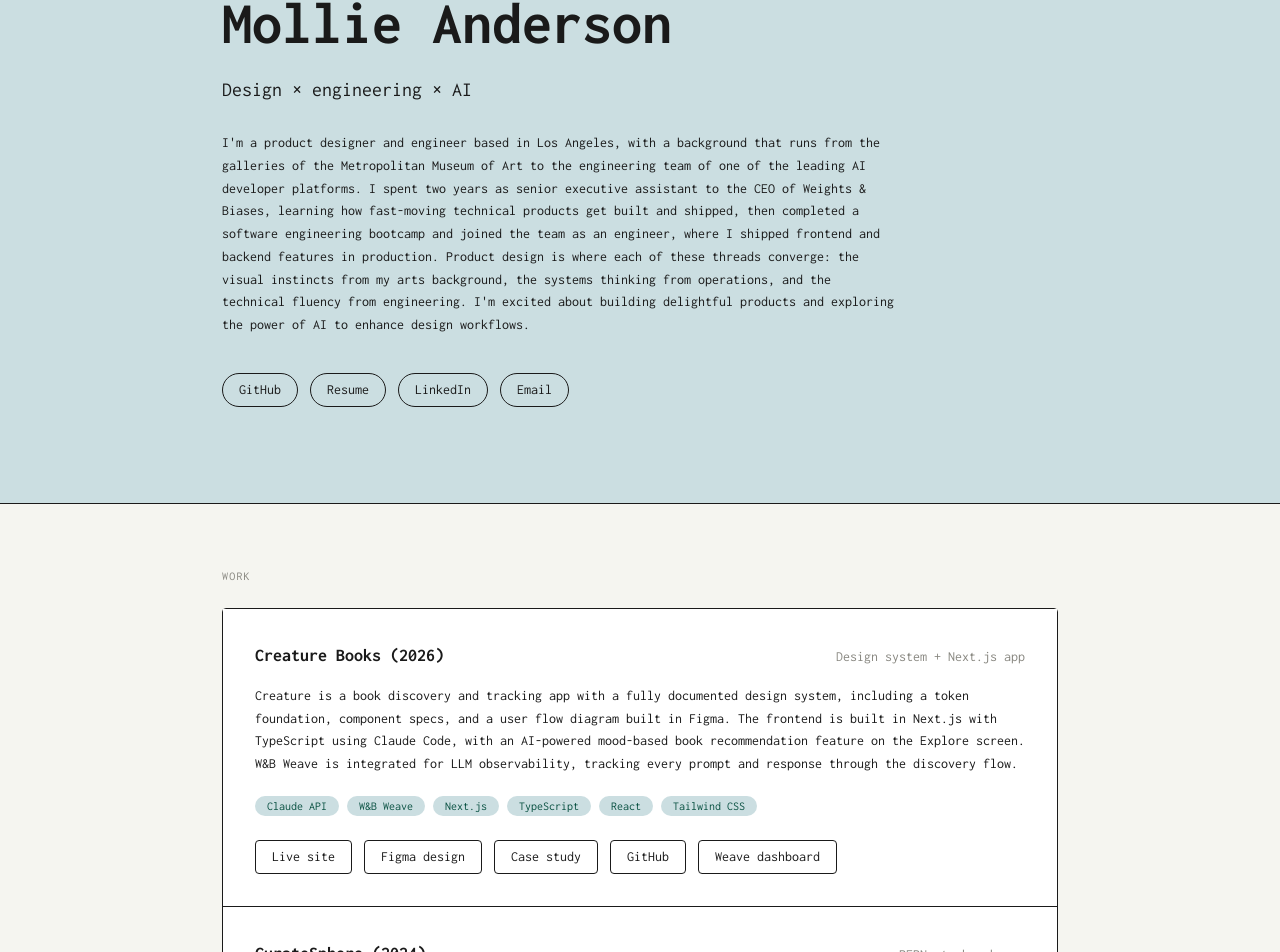
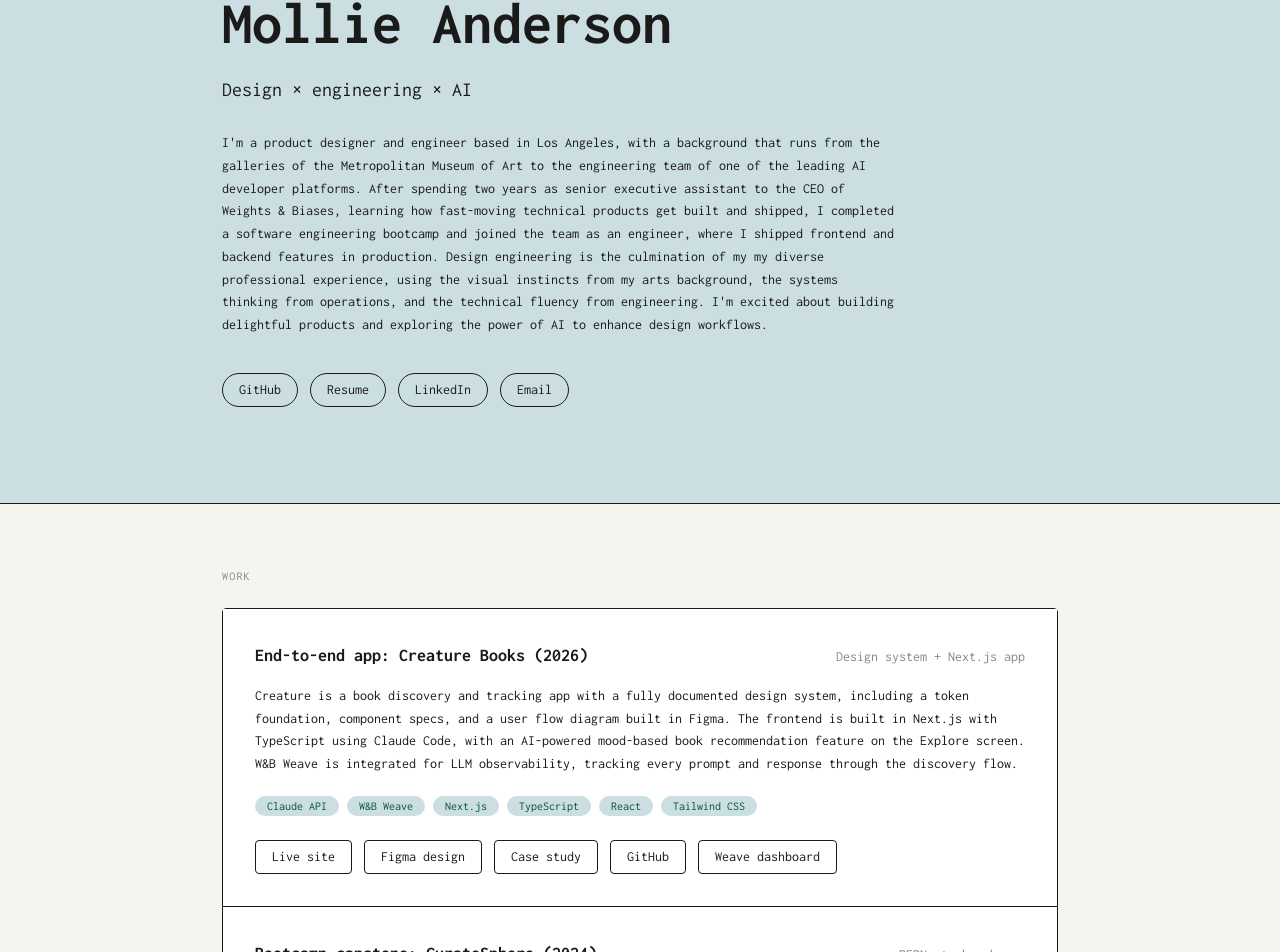
Before and after one commit to molliean/mollie-anderson, a Next.js app: page / in a window 1280 px wide. Shown: the part 111-1063 px from the top of the page. Built offline with nearby package versions, Linux system fonts and the light colour scheme.

Commit message:
bio update

```diff
--- a/app/page.tsx
+++ b/app/page.tsx
@@ -22,12 +22,11 @@ export default function Home() {
             I&apos;m a product designer and engineer based in Los Angeles, with a
             background that runs from the galleries of the Metropolitan
             Museum of Art to the engineering team of one of the leading AI
-            developer platforms. I spent two years as senior executive assistant
+            developer platforms. After spending two years as senior executive assistant
             to the CEO of Weights &amp; Biases, learning how fast-moving
-            technical products get built and shipped, then completed a software
+            technical products get built and shipped, I completed a software
             engineering bootcamp and joined the team as an engineer, where I shipped
-            frontend and backend features in production. Product design is where
-            each of these threads converge: the visual instincts from my arts
+            frontend and backend features in production. Design engineering is the culmination of my my diverse professional experience, using the visual instincts from my arts
             background, the systems thinking from operations, and the technical
             fluency from engineering. I'm excited about building delightful products and exploring the power of AI to enhance design
             workflows.
@@ -72,7 +71,7 @@ export default function Home() {
             {/* Project 1: Creature Books */}
             <div className="p-6 sm:p-8 bg-white border-b border-[#1a1a1a]">
               <div className="flex flex-col sm:flex-row sm:justify-between sm:items-baseline gap-1 sm:gap-4 mb-4">
-                <h2 className="text-lg font-bold text-[#1a1a1a]">Creature Books (2026)</h2>
+                <h2 className="text-lg font-bold text-[#1a1a1a]">End-to-end app: Creature Books (2026)</h2>
                 <span className="text-sm text-[#888780] sm:shrink-0">
                   Design system + Next.js app
                 </span>
@@ -107,7 +106,7 @@ export default function Home() {
             {/* Project 2: CurateSphere */}
             <div className="p-6 sm:p-8 bg-white">
               <div className="flex flex-col sm:flex-row sm:justify-between sm:items-baseline gap-1 sm:gap-4 mb-4">
-                <h2 className="text-lg font-bold text-[#1a1a1a]">CurateSphere (2024)</h2>
+                <h2 className="text-lg font-bold text-[#1a1a1a]">Bootcamp capstone: CurateSphere (2024)</h2>
                 <span className="text-sm text-[#888780] sm:shrink-0">
                   PERN stack web app
                 </span>
```
